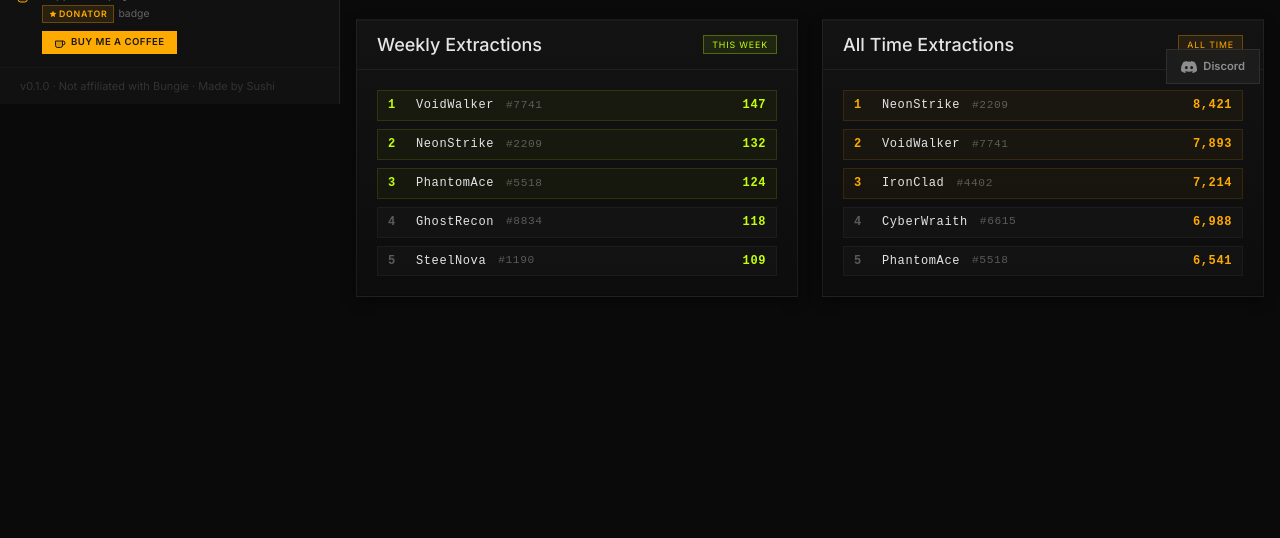
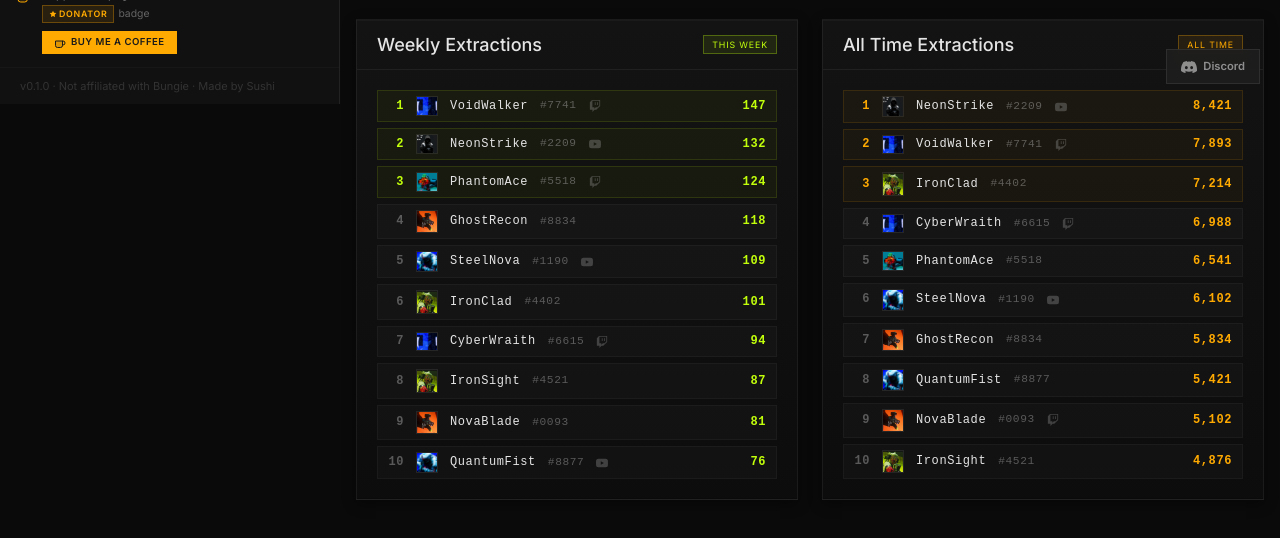
Before and after one commit to nateslee77/marathon-report, a Next.js app: page / in a window 1280 px wide. Shown: the part 696-1234 px from the top of the page. Before the commit the page ends 1065 px from the top, so only its background shows below. Built offline with nearby package versions, Linux system fonts and the light colour scheme; no server answers.

Commit message:
changes to leaderboard

```diff
--- a/src/app/page.tsx
+++ b/src/app/page.tsx
@@ -249,20 +249,25 @@ export default function HomePage() {
                   This Week
                 </span>
               </div>
-              <div className="p-3 md:p-5 space-y-1.5 md:space-y-2">
+              <div className="p-3 md:p-5 space-y-1 md:space-y-1.5">
                 {[
-                  { rank: 1, id: 'player-005', name: 'VoidWalker', tag: '#7741', extractions: 147 },
-                  { rank: 2, id: 'player-024', name: 'NeonStrike', tag: '#2209', extractions: 132 },
-                  { rank: 3, id: 'player-025', name: 'PhantomAce', tag: '#5518', extractions: 124 },
-                  { rank: 4, id: 'player-026', name: 'GhostRecon', tag: '#8834', extractions: 118 },
-                  { rank: 5, id: 'player-027', name: 'SteelNova', tag: '#1190', extractions: 109 },
+                  { rank: 1, id: 'player-005', name: 'VoidWalker', tag: '#7741', avatar: '/images/avatars/avatar5.png', extractions: 147, twitch: true },
+                  { rank: 2, id: 'player-024', name: 'NeonStrike', tag: '#2209', avatar: '/images/avatars/avatar6.png', extractions: 132, youtube: true },
+                  { rank: 3, id: 'player-025', name: 'PhantomAce', tag: '#5518', avatar: '/images/avatars/avatar1.png', extractions: 124, twitch: true },
+                  { rank: 4, id: 'player-026', name: 'GhostRecon', tag: '#8834', avatar: '/images/avatars/avatar3.png', extractions: 118 },
+                  { rank: 5, id: 'player-027', name: 'SteelNova', tag: '#1190', avatar: '/images/avatars/avatar4.png', extractions: 109, youtube: true },
+                  { rank: 6, id: 'player-028', name: 'IronClad', tag: '#4402', avatar: '/images/avatars/avatar2.png', extractions: 101 },
+                  { rank: 7, id: 'player-029', name: 'CyberWraith', tag: '#6615', avatar: '/images/avatars/avatar5.png', extractions: 94, twitch: true },
+                  { rank: 8, id: 'player-002', name: 'IronSight', tag: '#4521', avatar: '/images/avatars/avatar2.png', extractions: 87 },
+                  { rank: 9, id: 'player-003', name: 'NovaBlade', tag: '#0093', avatar: '/images/avatars/avatar3.png', extractions: 81 },
+                  { rank: 10, id: 'player-004', name: 'QuantumFist', tag: '#8877', avatar: '/images/avatars/avatar4.png', extractions: 76, youtube: true },
                 ].map((entry) => (
                   <Link
                     key={entry.rank}
                     href={`/player/${entry.id}`}
                     className="flex items-center justify-between font-mono text-xs md:text-sm transition-all hover:scale-[1.02]"
                     style={{
-                      padding: '6px 10px',
+                      padding: '5px 10px',
                       background: entry.rank <= 3 ? 'rgba(194,255,11,0.04)' : 'rgba(255,255,255,0.02)',
                       border: `1px solid ${entry.rank <= 3 ? 'rgba(194,255,11,0.12)' : 'rgba(255,255,255,0.04)'}`,
                     }}
@@ -273,14 +278,32 @@ export default function HomePage() {
                         style={{
                           color: entry.rank <= 3 ? '#c2ff0b' : 'rgba(255,255,255,0.3)',
                           width: 16,
+                          textAlign: 'right',
                         }}
                       >
                         {entry.rank}
                       </span>
+                      <Image
+                        src={entry.avatar}
+                        alt={entry.name}
+                        width={22}
+                        height={22}
+                        style={{ borderRadius: 0, objectFit: 'cover', border: '1px solid rgba(255,255,255,0.08)' }}
+                      />
                       <span className="truncate" style={{ color: '#e5e5e5' }}>{entry.name}</span>
                       <span className="hidden sm:inline" style={{ color: 'rgba(255,255,255,0.3)', fontSize: '0.7rem' }}>
                         {entry.tag}
                       </span>
+                      {entry.twitch && (
+                        <svg width="12" height="12" viewBox="0 0 24 24" fill="rgba(255,255,255,0.2)" style={{ flexShrink: 0 }}>
+                          <path d="M11.571 4.714h1.715v5.143H11.57zm4.715 0H18v5.143h-1.714zM6 0L1.714 4.286v15.428h5.143V24l4.286-4.286h3.428L22.286 12V0zm14.571 11.143l-3.428 3.428h-3.429l-3 3v-3H6.857V1.714h13.714z"/>
+                        </svg>
+                      )}
+                      {entry.youtube && (
+                        <svg width="12" height="12" viewBox="0 0 24 24" fill="rgba(255,255,255,0.2)" style={{ flexShrink: 0 }}>
+                          <path d="M23.498 6.186a3.016 3.016 0 0 0-2.122-2.136C19.505 3.545 12 3.545 12 3.545s-7.505 0-9.377.505A3.017 3.017 0 0 0 .502 6.186C0 8.07 0 12 0 12s0 3.93.502 5.814a3.016 3.016 0 0 0 2.122 2.136c1.871.505 9.376.505 9.376.505s7.505 0 9.377-.505a3.015 3.015 0 0 0 2.122-2.136C24 15.93 24 12 24 12s0-3.93-.502-5.814zM9.545 15.568V8.432L15.818 12l-6.273 3.568z"/>
+                        </svg>
+                      )}
                     </div>
                     <span className="font-bold tabular-nums flex-shrink-0" style={{ color: '#c2ff0b' }}>
                       {entry.extractions}
@@ -313,20 +336,25 @@ export default function HomePage() {
                   All Time
                 </span>
               </div>
-              <div className="p-3 md:p-5 space-y-1.5 md:space-y-2">
+              <div className="p-3 md:p-5 space-y-1 md:space-y-1.5">
                 {[
-                  { rank: 1, id: 'player-024', name: 'NeonStrike', tag: '#2209', extractions: 8421 },
-                  { rank: 2, id: 'player-005', name: 'VoidWalker', tag: '#7741', extractions: 7893 },
-                  { rank: 3, id: 'player-028', name: 'IronClad', tag: '#4402', extractions: 7214 },
-                  { rank: 4, id: 'player-029', name: 'CyberWraith', tag: '#6615', extractions: 6988 },
-                  { rank: 5, id: 'player-025', name: 'PhantomAce', tag: '#5518', extractions: 6541 },
+                  { rank: 1, id: 'player-024', name: 'NeonStrike', tag: '#2209', avatar: '/images/avatars/avatar6.png', extractions: 8421, youtube: true },
+                  { rank: 2, id: 'player-005', name: 'VoidWalker', tag: '#7741', avatar: '/images/avatars/avatar5.png', extractions: 7893, twitch: true },
+                  { rank: 3, id: 'player-028', name: 'IronClad', tag: '#4402', avatar: '/images/avatars/avatar2.png', extractions: 7214 },
+                  { rank: 4, id: 'player-029', name: 'CyberWraith', tag: '#6615', avatar: '/images/avatars/avatar5.png', extractions: 6988, twitch: true },
+                  { rank: 5, id: 'player-025', name: 'PhantomAce', tag: '#5518', avatar: '/images/avatars/avatar1.png', extractions: 6541 },
+                  { rank: 6, id: 'player-027', name: 'SteelNova', tag: '#1190', avatar: '/images/avatars/avatar4.png', extractions: 6102, youtube: true },
+                  { rank: 7, id: 'player-026', name: 'GhostRecon', tag: '#8834', avatar: '/images/avatars/avatar3.png', extractions: 5834 },
+                  { rank: 8, id: 'player-004', name: 'QuantumFist', tag: '#8877', avatar: '/images/avatars/avatar4.png', extractions: 5421 },
+                  { rank: 9, id: 'player-003', name: 'NovaBlade', tag: '#0093', avatar: '/images/avatars/avatar3.png', extractions: 5102, twitch: true },
+                  { rank: 10, id: 'player-002', name: 'IronSight', tag: '#4521', avatar: '/images/avatars/avatar2.png', extractions: 4876 },
                 ].map((entry) => (
                   <Link
                     key={entry.rank}
                     href={`/player/${entry.id}`}
                     className="flex items-center justify-between font-mono text-xs md:text-sm transition-all hover:scale-[1.02]"
                     style={{
-                      padding: '6px 10px',
+                      padding: '5px 10px',
                       background: entry.rank <= 3 ? 'rgba(255,170,0,0.04)' : 'rgba(255,255,255,0.02)',
                       border: `1px solid ${entry.rank <= 3 ? 'rgba(255,170,0,0.12)' : 'rgba(255,255,255,0.04)'}`,
                     }}
@@ -337,14 +365,32 @@ export default function HomePage() {
                         style={{
                           color: entry.rank <= 3 ? '#ffaa00' : 'rgba(255,255,255,0.3)',
                           width: 16,
+                          textAlign: 'right',
                         }}
                       >
                         {entry.rank}
                       </span>
+                      <Image
+                        src={entry.avatar}
+                        alt={entry.name}
+                        width={22}
+                        height={22}
+                        style={{ borderRadius: 0, objectFit: 'cover', border: '1px solid rgba(255,255,255,0.08)' }}
+                      />
                       <span className="truncate" style={{ color: '#e5e5e5' }}>{entry.name}</span>
                       <span className="hidden sm:inline" style={{ color: 'rgba(255,255,255,0.3)', fontSize: '0.7rem' }}>
                         {entry.tag}
                       </span>
+                      {entry.twitch && (
+                        <svg width="12" height="12" viewBox="0 0 24 24" fill="rgba(255,255,255,0.2)" style={{ flexShrink: 0 }}>
+                          <path d="M11.571 4.714h1.715v5.143H11.57zm4.715 0H18v5.143h-1.714zM6 0L1.714 4.286v15.428h5.143V24l4.286-4.286h3.428L22.286 12V0zm14.571 11.143l-3.428 3.428h-3.429l-3 3v-3H6.857V1.714h13.714z"/>
+                        </svg>
+                      )}
+                      {entry.youtube && (
+                        <svg width="12" height="12" viewBox="0 0 24 24" fill="rgba(255,255,255,0.2)" style={{ flexShrink: 0 }}>
+                          <path d="M23.498 6.186a3.016 3.016 0 0 0-2.122-2.136C19.505 3.545 12 3.545 12 3.545s-7.505 0-9.377.505A3.017 3.017 0 0 0 .502 6.186C0 8.07 0 12 0 12s0 3.93.502 5.814a3.016 3.016 0 0 0 2.122 2.136c1.871.505 9.376.505 9.376.505s7.505 0 9.377-.505a3.015 3.015 0 0 0 2.122-2.136C24 15.93 24 12 24 12s0-3.93-.502-5.814zM9.545 15.568V8.432L15.818 12l-6.273 3.568z"/>
+                        </svg>
+                      )}
                     </div>
                     <span className="font-bold tabular-nums flex-shrink-0" style={{ color: '#ffaa00' }}>
                       {entry.extractions.toLocaleString()}
```
Also changed, not shown: 1 other file (tests, documents, lock files or other folders).
